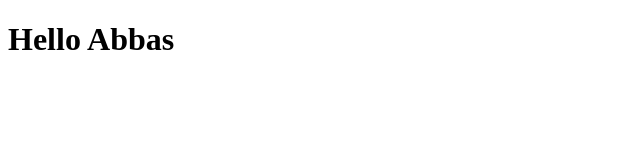
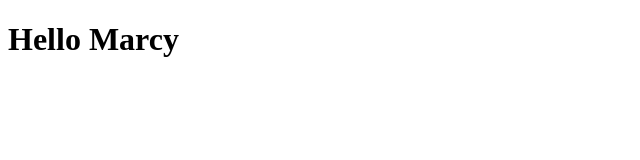
Before and after one commit to Hr-net/WorkWithUdemyJavaScript, a plain HTML site: page index.html in a window 1280 px wide. Shown: the full height of the page, 0-640 px from the left. Drawn offline with Linux system fonts and the light colour scheme.

Commit message:
Marcy Change

```diff
--- a/index.html
+++ b/index.html
@@ -7,6 +7,6 @@
     <title>Document</title>
 </head>
 <body>
-    <h1>Hello Abbas</h1>
+    <h1>Hello Marcy</h1>
 </body>
 </html>
```
